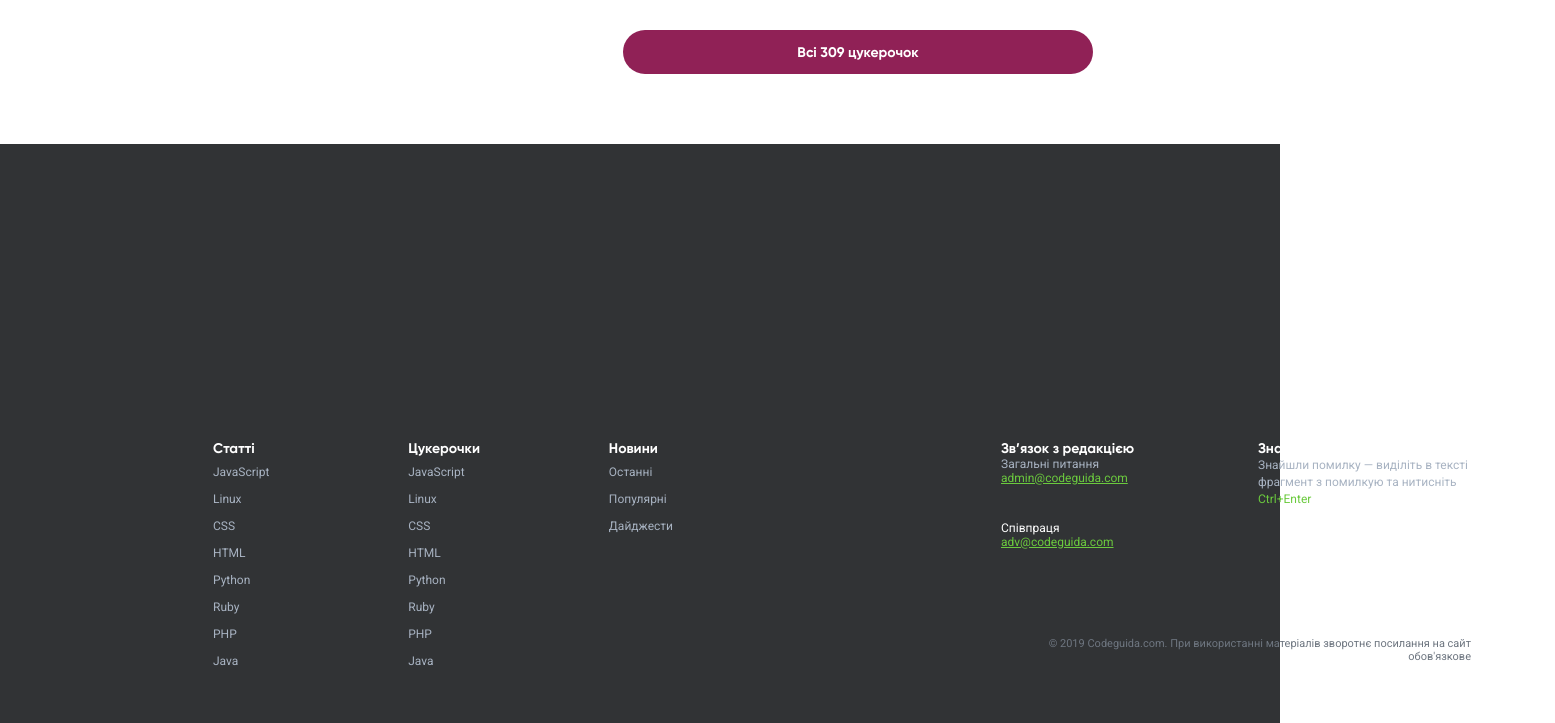
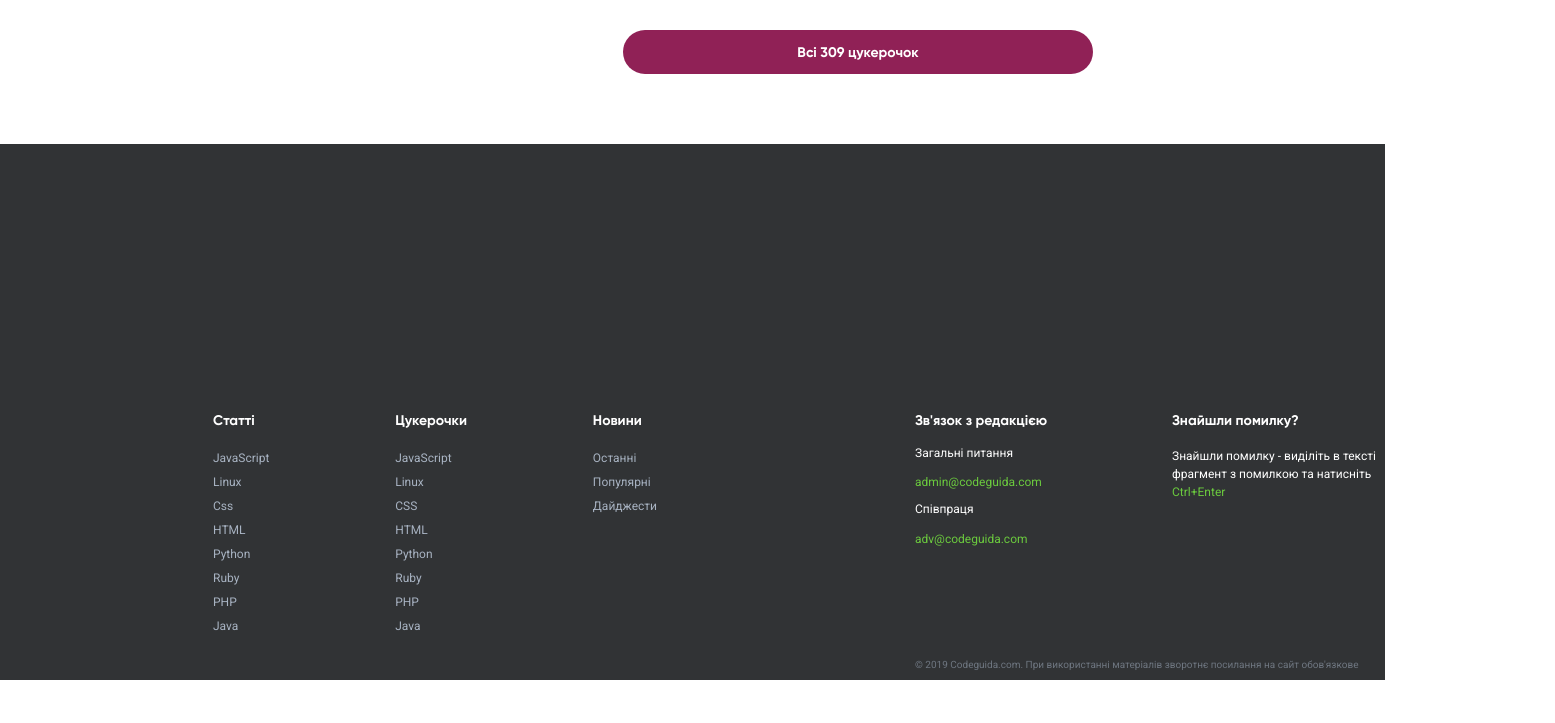
Before and after one commit to IvanDerkach/candies, a website: page src/index.html in a window 1280 px wide. Shown: the part 717-1440 px from the top of the page, 1555 px wide, since content can reach past the window. After the commit the page ends 1397 px from the top, so only its background shows below. Drawn offline with Linux system fonts and the light colour scheme.

Commit message:
before check

```diff
--- a/src/index.html
+++ b/src/index.html
@@ -117,63 +117,68 @@
     </div>
   </article>
 
-<footer class="footer">
-    <div class="footer_cont">
-      <div class="left_foot">
-        <ul class="all_ul">
-          <li class="first_li">Статті</li>
-          <li class="all_li"><a class="a_footer" href="javascript:void(0)">JavaScript</a></li>
-          <li class="all_li"><a class="a_footer" href="javascript:void(0)">Linux </a></li>
-          <li class="all_li"><a class="a_footer" href="javascript:void(0)">CSS</a></li>
-          <li class="all_li"><a class="a_footer" href="javascript:void(0)">HTML</a></li>
-          <li class="all_li"><a class="a_footer" href="javascript:void(0)">Python</a></li>
-          <li class="all_li"><a class="a_footer" href="javascript:void(0)">Ruby</a></li>
-          <li class="all_li"><a class="a_footer" href="javascript:void(0)">PHP</a></li>
-          <li class="all_li"><a class="a_footer" href="javascript:void(0)">Java</a></li>
+  <footer>
+    <div class="footer">
+      <div class="left_footer">
+        <ul class="footer_news_list">
+          <li class="footer_li">Статті</li>
+          <li class="footer_li"><a class="footer_a" href="javascript: void(0)">JavaScript</a></li>
+          <li class="footer_li"><a class="footer_a" href="javascript: void(0)">Linux</a></li>
+          <li class="footer_li"><a class="footer_a" href="javascript: void(0)">Css</a></li>
+          <li class="footer_li"><a class="footer_a" href="javascript: void(0)">HTML</a></li>
+          <li class="footer_li"><a class="footer_a" href="javascript: void(0)">Python</a></li>
+          <li class="footer_li"><a class="footer_a" href="javascript: void(0)">Ruby</a></li>
+          <li class="footer_li"><a class="footer_a" href="javascript: void(0)">PHP</a></li>
+          <li class="footer_li"><a class="footer_a" href="javascript: void(0)" >Java</a></li>
         </ul>
-        <ul class="all_ul">
-          <li class=first_li>Цукерочки</li>
-          <li class="all_li"><a class="a_footer" href="javascript:void(0)">JavaScript</a></li>
-          <li class="all_li"><a class="a_footer" href="javascript:void(0)">Linux</a> </li>
-          <li class="all_li"><a class="a_footer" href="javascript:void(0)">CSS</a></li>
-          <li class="all_li"><a class="a_footer" href="javascript:void(0)">HTML</a></li>
-          <li class="all_li"><a class="a_footer" href="javascript:void(0)">Python</a></li>
-          <li class="all_li"><a class="a_footer" href="javascript:void(0)">Ruby</a></li>
-          <li class="all_li"><a class="a_footer" href="javascript:void(0)">PHP</a></li>
-          <li class="all_li"><a class="a_footer" href="javascript:void(0)">Java</a></li>
+
+        <ul class="footer_news_list">
+          <li class="footer_li">Цукерочки</li>
+          <li class="footer_li"><a class="footer_a" href="javascript: void (0)">JavaScript</a></li>
+          <li class="footer_li"><a class="footer_a" href="javascript: void (0)">Linux</a></li>
+          <li class="footer_li"><a class="footer_a" href="javascript: void (0)">CSS</a></li>
+          <li class="footer_li"><a class="footer_a" href="javascript: void (0)">HTML</a></li>
+          <li class="footer_li"><a class="footer_a" href="javascript: void (0)">Python</a></li>
+          <li class="footer_li"><a class="footer_a" href="javascript: void (0)">Ruby</a></li>
+          <li class="footer_li"><a class="footer_a" href="javascript: void (0)">PHP</a></li>
+          <li class="footer_li"><a class="footer_a" href="javascript: void (0)">Java</a></li>
         </ul>
-        <ul class="all_ul">
-          <li class="first_li">Новини</li>
-          <li class="all_li"><a class="a_footer" href="javascript:void(0)">Останні</a></li>
-          <li class="all_li"><a class="a_footer" href="javascript:void(0)">Популярні</a></li>
-          <li class="all_li"><a class="a_footer" href="javascript:void(0)">Дайджести</a></li>
+
+        <ul class="footer_news_list">
+          <li class="footer_li">Новини</li>
+          <li class="footer_li"><a class="footer_a" href="javascript:void(0)">Останні</a></li>
+          <li class="footer_li"><a class="footer_a" href="javascript:void(0)">Популярні</a></li>
+          <li class="footer_li"><a class="footer_a" href="javascript:void(0)">Дайджести</a></li>
         </ul>
       </div>
-      <div class="right_foot">
-        <ul class="all_ul">
-          <li class=first_li>Зв’язок з редакцією</li>
-          <li class="all_li">Загальні питання</li>
-          <li class="site_mail faq all_li">
-            <a class="site_mail" href="javascript:void(0)">admin@codeguida.com</a>
-          </li>
-          <li class="cooperation">Співпраця</li>
-          <li class="all_li">
-            <a class="site_mail" href="javascript:void(0)">adv@codeguida.com</a>
-          </li>
-        </ul>
-        <ul class="all_ul">
-          <li class="first_li">Знайшли помилку?</li>
-          <li class="last all_li">
-            Знайшли помилку — виділіть в тексті
-            фрагмент з помилкую та нитисніть
-            <span class="site_mail">Ctrl+Enter</span>
-          </li>
-        </ul>
-        <p class="copyright">
-        © 2019 Codeguida.com. При використанні матеріалів зворотнє посилання на сайт обов'язкове
-        </p>
+
+      <div class="right_footer">
+        <div class="right_footer_up">
+          <nav>
+            <h5 class="title_left">Зв'язок з редакцією</h5>
+            <div class="question">
+              <p class="p">Загальні питання</p>
+              <a href="javascript: void(0)" class="footer_a">admin@codeguida.com</a>
+            </div>
+
+            <div >
+              <p class="p">Співпраця</p>
+              <a href="javascript: void(0)" class="footer_a">adv@codeguida.com</a>
+            </div>
+          </nav>
+
+          <div class="mistake">
+            <h5 class="title_left">Знайшли помилку?</h5>
+            <p class="p">Знайшли помилку - виділіть в тексті фрагмент з помилкою та натисніть <a
+              href="javascript: void (0)" class="footer_a">Ctrl+Enter</a></p>
+          </div>
+
+        </div>
+        <div class="copyright">
+          <p class="p">© 2019 Codeguida.com. При використанні матеріалів зворотнє посилання на сайт обов'язкове</p>
+        </div>
       </div>
     </div>
-</footer>
+  </footer>
 </body>
 </html>
--- a/src/main.css
+++ b/src/main.css
@@ -125,6 +125,18 @@ li {
 
 .input_email:focus:invalid + .submit_email {
   border: 2px solid var(--error_border);
+}
+
+.subscription_container .submit_email:hover {
+  border: 2px solid var(--green_border);
+  transition: 0.1s;
+}
+
+.subscription_container .submit_email:focus {
+  outline: none;
+  box-sizing: border-box;
+  background: var(--green_border) url("../img/button_active.svg") no-repeat center;
+  transition: 0.3s;
 }
 
 .input_email::placeholder {
@@ -265,92 +277,105 @@ li {
 
 /*footer*/
 
-.footer {
+footer {
   display: flex;
-  justify-content: space-between;
-  padding: 269px 182px 16px 155px;
+  width: 100%;
   background: var(--title_color);
 }
 
-.footer_cont {
+.footer {
   display: flex;
-  justify-content: space-around;
-  min-width: 1400px;
+  background: var(--title_color);
+  justify-content: space-between;
+  font-family: Roboto, serif;
+  padding: 268px 0 0 155px;
+  max-width: 1230px;
+}
+
+.left_footer {
+  display: flex;
+  justify-content: space-between;
+  width: 470px;
+  margin: 0 58px;
+}
+
+.footer_news_list {
   padding: 0;
+  margin-top: 0;
+}
+
+.footer_news_list .footer_li {
+  padding: 0;
+  display: block;
+  font-family: Roboto, serif;
+  font-size: 12px;
+}
+
+.footer_news_list .footer_a {
+  display: block;
+  padding: 5px 0;
+  text-decoration: none;
+  color: var(--li_color);
+}
+
+.footer_news_list .footer_li:first-child {
+  font-family: Gilroy, serif;
+  font-size: 14px;
+  padding-bottom: 17px;
+  color: white;
+}
+
+.title_left {
   font-family: Gilroy, serif;
   font-size: 14px;
   color: white;
+  margin-top: 0;
   margin-bottom: 17px;
 }
 
-.left_foot {
-  margin-right: 150px;
-  margin-left: -26px;
-  min-width: 470px;
+.question .p {
+  margin-bottom: 11px;
 }
 
-.right_foot {
-  min-width: 470px;
-  position: relative;
-
+.right_footer {
+  display: flex;
+  flex-direction: column;
+  justify-content: space-between;
+  width: 490px;
+  padding-left: 150px;
+  margin-left: 50px;
 }
 
-.left_foot,
-.right_foot {
+.right_footer_up {
   display: flex;
-  flex-wrap: wrap;
   justify-content: space-between;
+  width: 470px;
+  margin-top: 0;
 }
 
-.all_ul {
-  padding: 13px 0 0;
-  font-family: Gilroy, serif;
-  font-size: 14px;
+.right_footer .p {
   color: white;
-  margin-bottom: 17px;
-  display: block;
+  font-size: 12px;
 }
 
-.all_li {
-  font-family: Roboto, serif;
+.right_footer .footer_a {
+  text-decoration: none;
+  color: var(--green_border);
   font-size: 12px;
-  color: var(--li_color);
-  list-style: none;
+}
+
+.mistake {
+  width: 213px;
+  font-size: 12px;
+  line-height: 18px;
 }
 
 .copyright {
-  position: absolute;
-  font-family: Roboto, serif;
-  font-size: 11px;
-  color: var(--text_color);
-  text-align: end;
-  bottom: 16px;
-
+  margin-top: 102px;
 }
 
-.site_mail {
-  color: var(--green_border);
+.copyright .p {
+  font-size: 10px;
+  color: var(--text_color);
+  font-family: Roboto, serif;
 }
-
-.last {
-  max-width: 213px;
-  width: 100%;
-  line-height: 17px;
-}
-
-.cooperation {
-  font-family: Roboto, serif;
-  font-size: 12px;
-  color: white;
-  display: block;
-  margin-top: 36px;
-  margin-right: 50px;
-}
-
-.a_footer {
-  font-size: 12px;
-  color: var(--li_color);
-  text-decoration: none;
-  padding: 8px 10px 5px 0;
-  display: inline-block;
-}
```
Also changed, not shown: img/button_active.svg (added).
